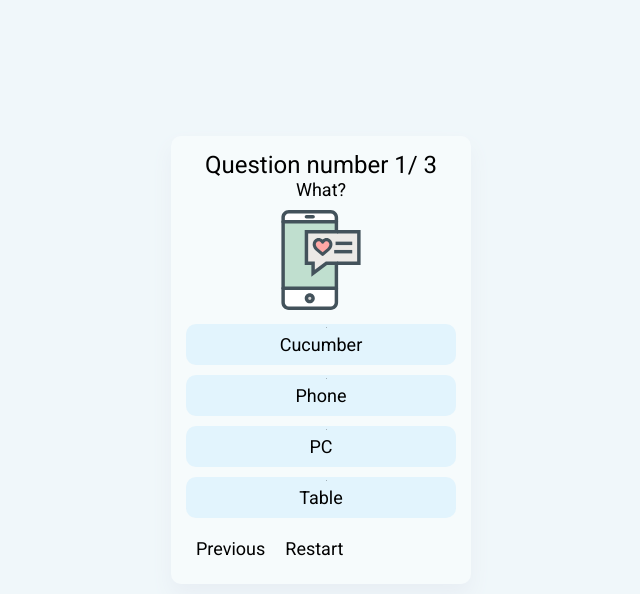
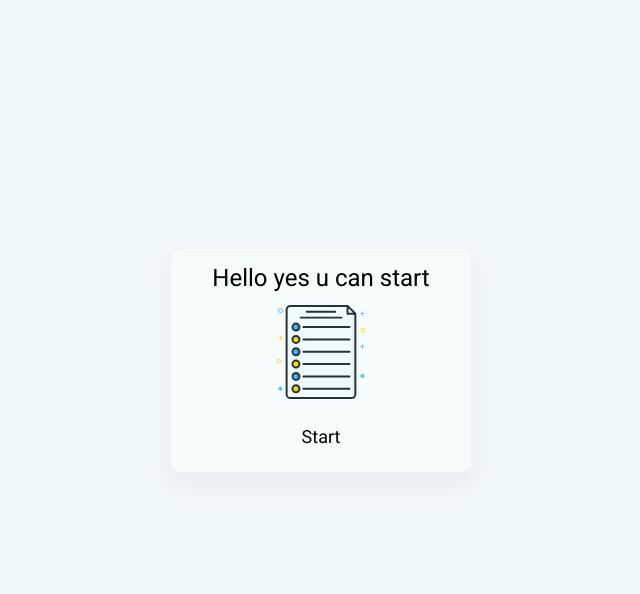
Before and after one commit to potatbut/qzprj, a Vue app: page / in a window 1280 px wide. Shown: the top 594 px of the page, without its empty margins (319-959 px from the left). Built offline with nearby package versions, Linux system fonts and the light colour scheme.

Commit message:
Scripts, settings for deploy

```diff
--- a/src/App.vue
+++ b/src/App.vue
@@ -2,6 +2,18 @@
   <div class="wrapper">
     <section class="quiz-section">
       <div id="quiz" class="quiz">
+        <div class="quiz-plug show" ref="plug">
+          <div class="quiz-head">
+            <div class="quiz-head__question-number">{{ quiz.plug.start }}</div>
+            <div class="quiz-head__image">
+              <img :src="quiz.plug.image.start" alt="cover" />
+            </div>
+            <div class="quiz-footer">
+              <button @click="toggle" class="quiz-footer__button">Start</button>
+            </div>
+          </div>
+        </div>
+        <div class="quiz-main" ref="main">
           <div class="quiz-head">
             <div class="quiz-head__question-number">
               Question number
@@ -20,7 +32,8 @@
 
           <div class="quiz-body">
             <div
-            v-for="(response, index) in quiz.questions[questionIndex].responses"
+              v-for="(response, index) in quiz.questions[questionIndex]
+                .responses"
               :key="response.text"
               class="quiz-body__response-text"
               @click.once="next(response)"
@@ -37,7 +50,10 @@
 
           <div class="quiz-footer">
             <button @click="prev" class="quiz-footer__button">Previous</button>
-          <button @click="restart" class="quiz-footer__button">Restart</button>
+            <button @click="toggle" class="quiz-footer__button">
+              Restart
+            </button>
+          </div>
         </div>
       </div>
     </section>
@@ -53,13 +69,16 @@ export default {
       quiz: quiz,
       questionIndex: 0,
       correctAnswer: 0,
+      isShow: true,
     };
   },
   methods: {
+    toggle: function() {
+      this.$refs.plug.classList.toggle('show')
+      this.$refs.main.classList.toggle('show')
+    },
     next: function (e) {
-      console.log("click");
       setTimeout(() => (this.questionIndex += 1), 500);
-      /* this.questionIndex += 1 */
       this.checked = !this.checked;
       if (e.correct) {
         this.correctAnswer += 1;
@@ -97,6 +116,11 @@ body {
   text-align: center;
 }
 
+.show {
+  opacity: 1;
+  z-index: 2;
+}
+
 .quiz {
   padding: 15px;
   box-shadow: 0px 11px 20px #e8eef4;
@@ -104,6 +128,36 @@ body {
   background: rgba(255, 255, 255, 0.4);
   transition: all 1s;
   font-size: 18px;
+  position: relative;
+
+  &-main {
+    opacity: 0;
+    z-index: 0;
+    display: none;
+
+    &.show {
+      opacity: 1;
+      z-index: 2;
+      display: block;
+    }
+  }
+
+  &-plug {
+    opacity: 0;
+    z-index: 0;
+    display: none;
+
+    &.show {
+      opacity: 1;
+      z-index: 2;
+      display: block;
+    }
+
+    & .quiz-footer {
+      text-align: center;
+    }
+  }
+
   &-head {
     &__question-number {
       font-size: 24px;
--- a/src/data/data.js
+++ b/src/data/data.js
@@ -36,6 +36,18 @@ const quiz = {
 
 
   ],
+
+  plug: {
+    start: "Hello yes u can start",
+    end: "Bye u cool :^) Or start again",
+    image: {
+      start: "./img/test.svg",
+      end: "./img/end.svg"
+    },
+
+  }
+
+
 };
 
 export default quiz
--- a/vue.config.js
+++ b/vue.config.js
@@ -1,5 +1,5 @@
 module.exports = {
   publicPath: process.env.NODE_ENV === 'production'
-    ? './'
+    ? '/qzprj/'
     : '/'
 }
```
Also changed, not shown: public/img/end.svg (added), public/img/test.svg (added). Lines whose indentation alone changed are shown as unchanged.
